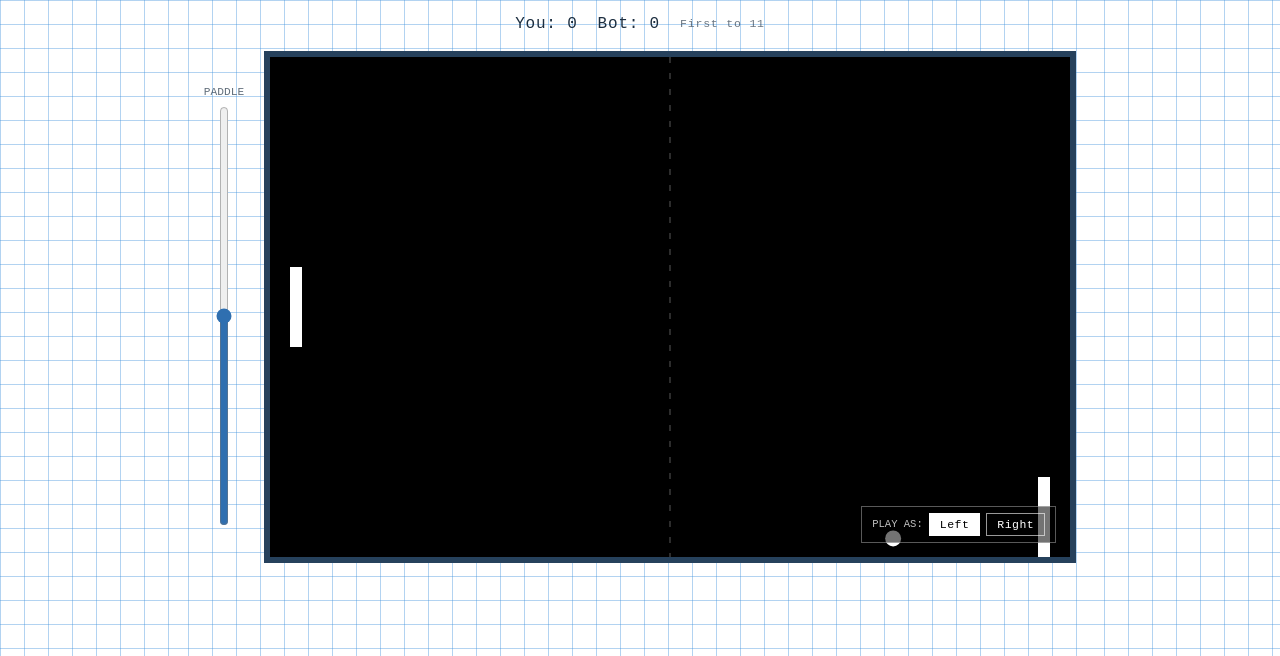
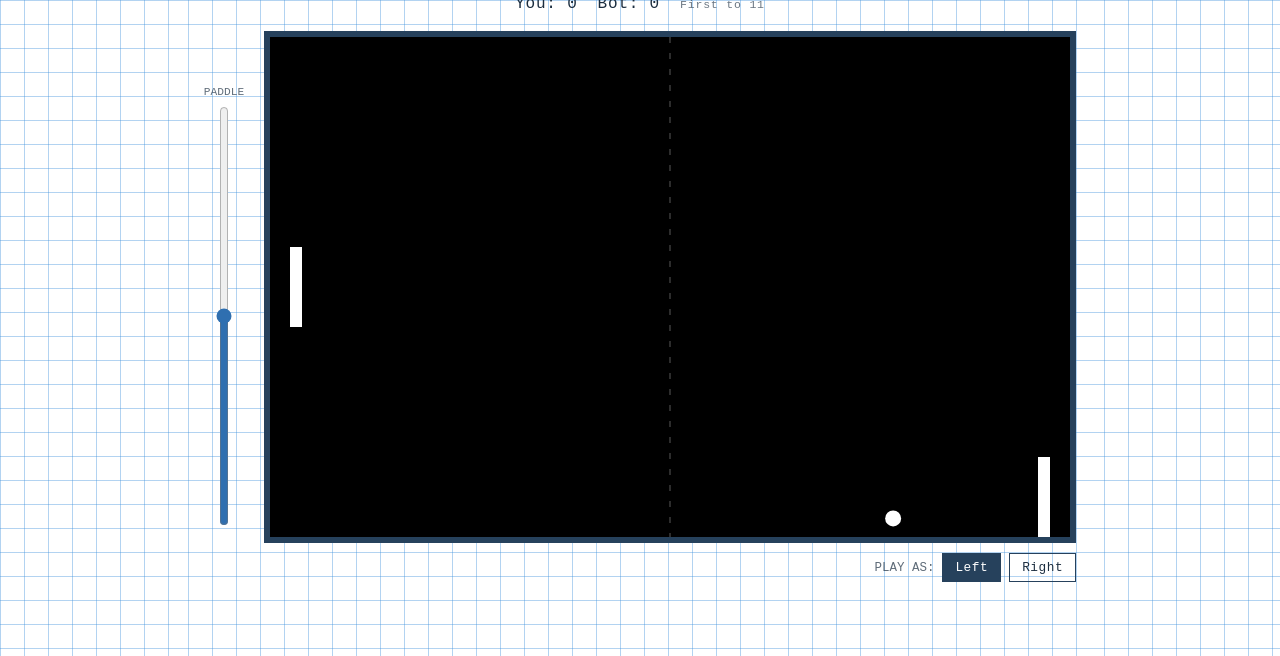
Before and after one commit to bootupAbdullah/llm_pong, a plain HTML site: page index.html in a window 1280 px wide. Shown: the part 144-800 px from the top of the page. Drawn offline with Linux system fonts and the light colour scheme.

Commit message:
Move side selector outside the playable area, bottom-right of window
Previous placement overlaid it on the canvas as a HUD panel. Now it
sits in a footer row below the bordered game window, right-aligned to
the window's edge — outside the playable screen entirely, restyled
back to the light blueprint theme since it's no longer over black.

```diff
--- a/index.html
+++ b/index.html
@@ -61,39 +61,31 @@
   }
 
   .side-select {
-    position: absolute;
-    right: 14px;
-    bottom: 14px;
-    z-index: 2;
     display: flex;
-    gap: 6px;
+    gap: 8px;
     align-items: center;
-    padding: 6px 10px;
-    background: rgba(0, 0, 0, 0.55);
-    border: 1px solid rgba(255, 255, 255, 0.35);
   }
 
   .side-select span {
-    font-size: 0.66rem;
+    font-size: 0.78rem;
     text-transform: uppercase;
-    opacity: 0.75;
-    color: #fff;
+    opacity: 0.7;
   }
 
   .side-btn {
     font-family: inherit;
-    font-size: 0.72rem;
-    padding: 4px 10px;
-    border: 1.5px solid rgba(255, 255, 255, 0.6);
+    font-size: 0.8rem;
+    padding: 6px 12px;
+    border: 1.5px solid var(--window-border);
     background: transparent;
-    color: #fff;
+    color: var(--ink);
     cursor: pointer;
     letter-spacing: 0.04em;
   }
 
   .side-btn.active {
-    background: #fff;
-    color: #000;
+    background: var(--window-border);
+    color: var(--grid-bg);
   }
 
   .scoreboard {
@@ -139,12 +131,23 @@
     accent-color: var(--accent);
   }
 
+  .game-column {
+    display: inline-flex;
+    flex-direction: column;
+    order: 1;
+  }
+
   .game-window {
     position: relative;
     border: 6px solid var(--window-border);
     background: #000;
     line-height: 0;
-    order: 1;
+  }
+
+  .game-footer {
+    display: flex;
+    justify-content: flex-end;
+    margin-top: 10px;
   }
 
   canvas {
@@ -207,16 +210,20 @@
       <span class="label">Paddle</span>
       <input type="range" class="vertical-slider" id="paddleSlider" min="0" max="1000" value="500">
     </div>
+    <div class="game-column">
       <div class="game-window">
         <canvas id="pongCanvas" width="800" height="500"></canvas>
+        <div class="game-over-overlay" id="gameOverOverlay">
+          <div class="status-line" id="statusLine"></div>
+          <button class="restart-btn" id="restartBtn" type="button">Play Again</button>
+        </div>
+      </div>
+      <div class="game-footer">
         <div class="side-select">
           <span>Play as:</span>
           <button class="side-btn active" id="btnLeft" type="button">Left</button>
           <button class="side-btn" id="btnRight" type="button">Right</button>
         </div>
-      <div class="game-over-overlay" id="gameOverOverlay">
-        <div class="status-line" id="statusLine"></div>
-        <button class="restart-btn" id="restartBtn" type="button">Play Again</button>
       </div>
     </div>
   </div>
```
Lines whose indentation alone changed are shown as unchanged.
